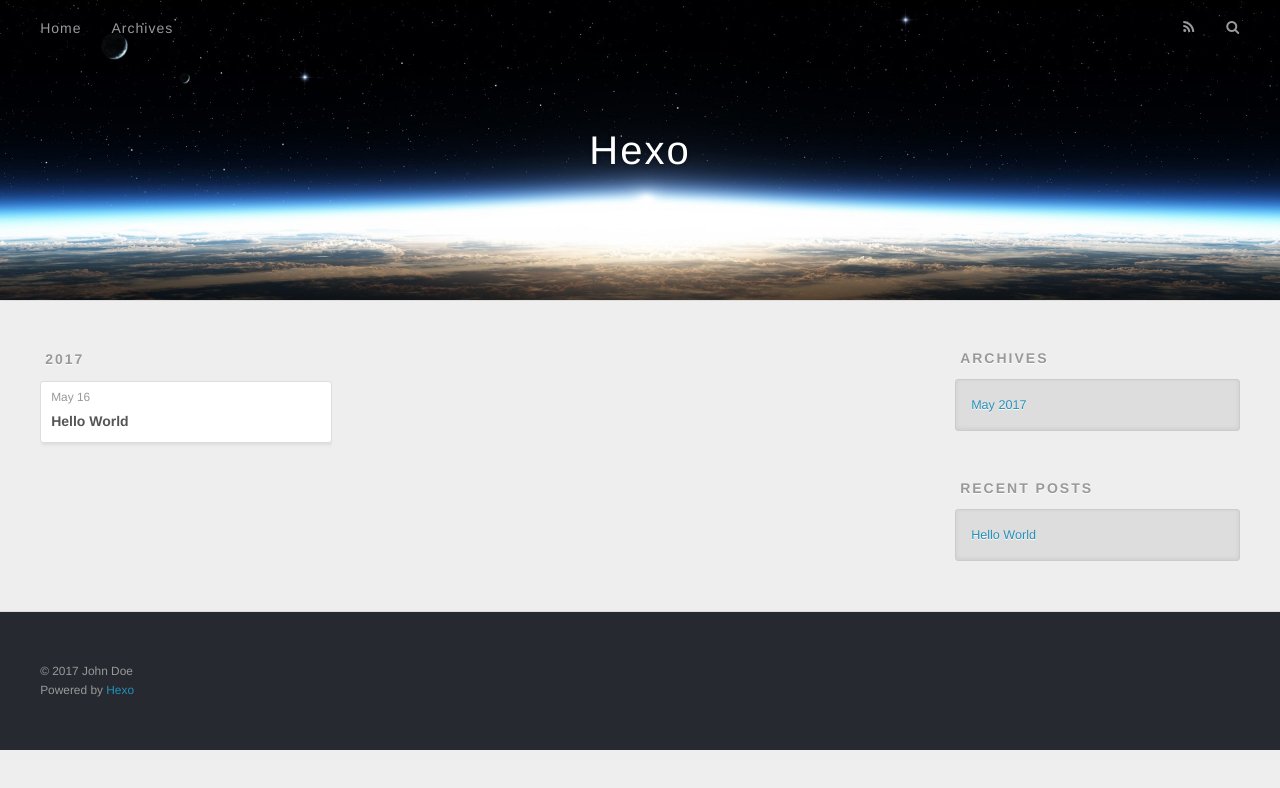
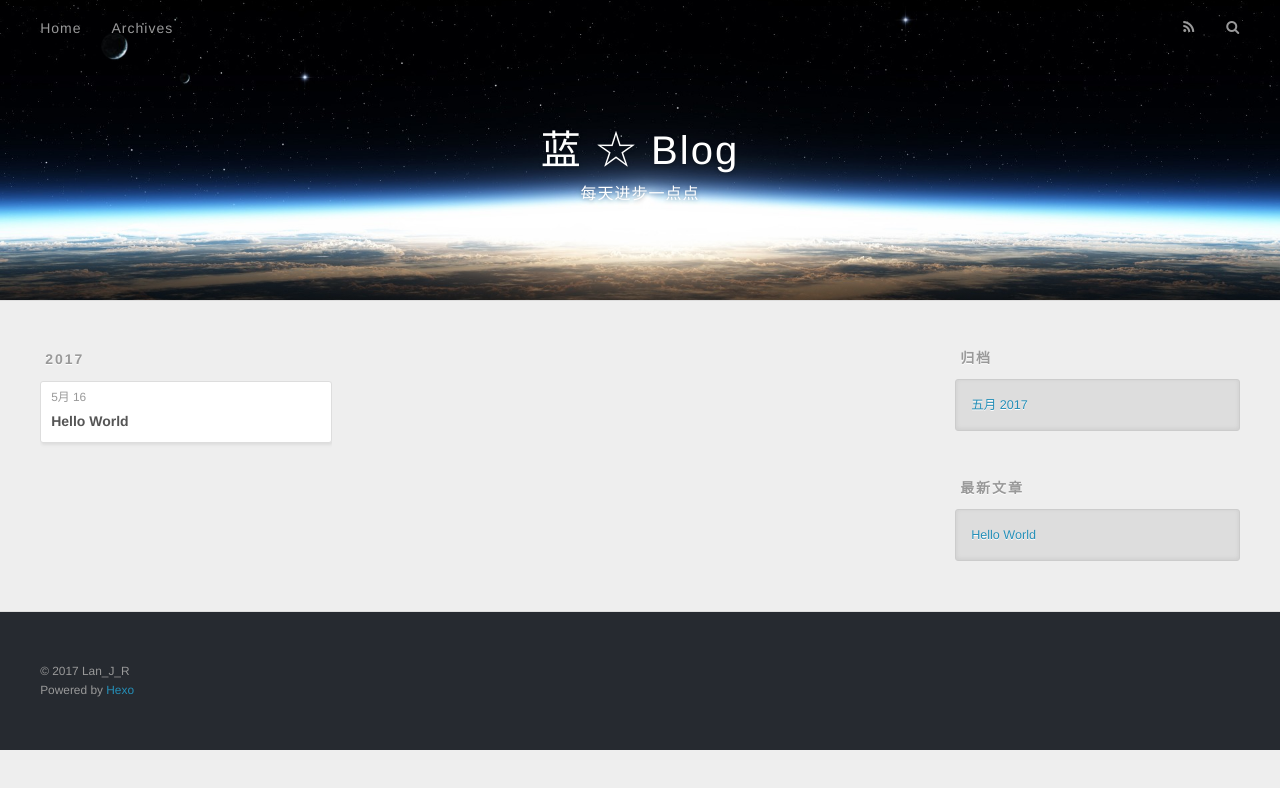
Before and after one commit to lanjingr/lanjingr.github.io, a plain HTML site: page archives/index.html in a window 1280 px wide. Drawn offline with nearby package versions, Linux system fonts and the light colour scheme.

Commit message:
Site updated: 2017-05-17 11:46:34

```diff
--- a/archives/index.html
+++ b/archives/index.html
@@ -3,16 +3,19 @@
 <head>
   <meta charset="utf-8">
 
-  <title>Archives | Hexo</title>
+  <title>归档 | 蓝 ☆ Blog</title>
   <meta name="viewport" content="width=device-width, initial-scale=1, maximum-scale=1">
-  <meta property="og:type" content="website">
-<meta property="og:title" content="Hexo">
+  <meta name="description" content="Change your life today. Don’t gamble on the future. act without delay.">
+<meta property="og:type" content="website">
+<meta property="og:title" content="蓝 ☆ Blog">
 <meta property="og:url" content="http://yoursite.com/archives/index.html">
-<meta property="og:site_name" content="Hexo">
+<meta property="og:site_name" content="蓝 ☆ Blog">
+<meta property="og:description" content="Change your life today. Don’t gamble on the future. act without delay.">
 <meta name="twitter:card" content="summary">
-<meta name="twitter:title" content="Hexo">
+<meta name="twitter:title" content="蓝 ☆ Blog">
+<meta name="twitter:description" content="Change your life today. Don’t gamble on the future. act without delay.">
 
-    <link rel="alternate" href="/atom.xml" title="Hexo" type="application/atom+xml">
+    <link rel="alternate" href="/atom.xml" title="蓝 ☆ Blog" type="application/atom+xml">
 
 
     <link rel="icon" href="/favicon.png">
@@ -33,8 +36,12 @@
   <div id="header-outer" class="outer">
     <div id="header-title" class="inner">
       <h1 id="logo-wrap">
-        <a href="/" id="logo">Hexo</a>
+        <a href="/" id="logo">蓝 ☆ Blog</a>
       </h1>
+
+        <h2 id="subtitle-wrap">
+          <a href="/" id="subtitle">每天进步一点点</a>
+        </h2>
 
     </div>
     <div id="header-inner" class="inner">
@@ -50,7 +57,7 @@
 
           <a id="nav-rss-link" class="nav-icon" href="/atom.xml" title="RSS Feed"></a>
 
-        <a id="nav-search-btn" class="nav-icon" title="Search"></a>
+        <a id="nav-search-btn" class="nav-icon" title="搜索"></a>
       </nav>
       <div id="search-form-wrap">
         <form action="//google.com/search" method="get" accept-charset="UTF-8" class="search-form"><input type="search" name="q" class="search-form-input" placeholder="Search"><button type="submit" class="search-form-submit">&#xF002;</button><input type="hidden" name="sitesearch" value="http://yoursite.com"></form>
@@ -76,7 +83,7 @@
   <div class="archive-article-inner">
     <header class="archive-article-header">
       <a href="/2017/05/16/hello-world/" class="archive-article-date">
-  <time datetime="2017-05-16T13:25:07.802Z" itemprop="datePublished">May 16</time>
+  <time datetime="2017-05-16T13:25:07.802Z" itemprop="datePublished">5月 16</time>
 </a>
 
 
@@ -107,9 +114,9 @@
 
 
   <div class="widget-wrap">
-    <h3 class="widget-title">Archives</h3>
+    <h3 class="widget-title">归档</h3>
     <div class="widget">
-      <ul class="archive-list"><li class="archive-list-item"><a class="archive-list-link" href="/archives/2017/05/">May 2017</a></li></ul>
+      <ul class="archive-list"><li class="archive-list-item"><a class="archive-list-link" href="/archives/2017/05/">五月 2017</a></li></ul>
     </div>
   </div>
 
@@ -117,7 +124,7 @@
 
 
   <div class="widget-wrap">
-    <h3 class="widget-title">Recent Posts</h3>
+    <h3 class="widget-title">最新文章</h3>
     <div class="widget">
       <ul>
 
@@ -137,7 +144,7 @@
 
   <div class="outer">
     <div id="footer-info" class="inner">
-      &copy; 2017 John Doe<br>
+      &copy; 2017 Lan_J_R<br>
       Powered by <a href="http://hexo.io/" target="_blank">Hexo</a>
     </div>
   </div>
```
Also changed, not shown: 2017/05/16/hello-world/index.html (+14 -10 lines), archives/2017/05/index.html (+20 -13 lines), archives/2017/index.html (+20 -13 lines), index.html (+20 -13 lines).
